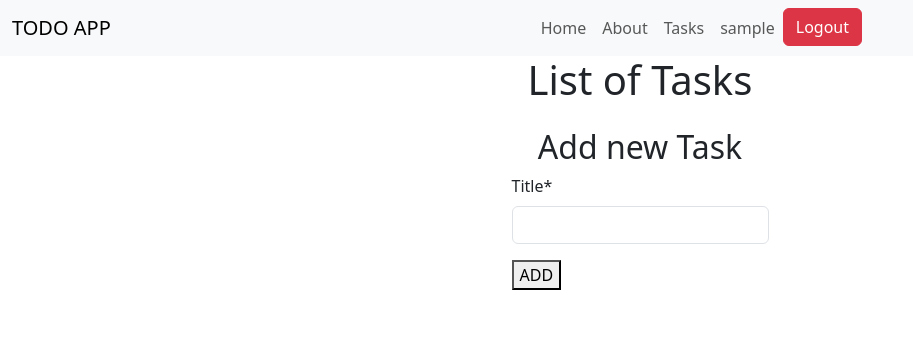
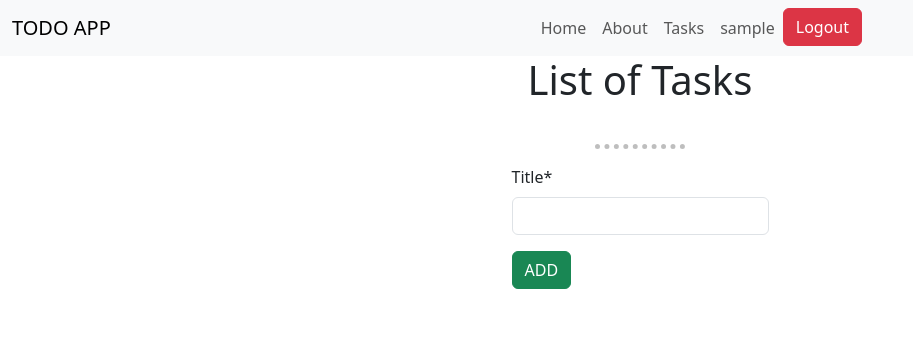
Before and after one commit to koval1off/TODO_LIST_APP, a Django app: page /task/ in a window 1280 px wide. Shown: the top 356 px of the page, without its empty margins (0-913 px from the left). Run offline with Django 4.2, Linux system fonts and the light colour scheme; the visitor is signed in with stand-in values (Sample User, id 1); data that the repository does not hold is empty; parts of the project's set-up code (start-up, migrations or seed data) failed here and were passed over; some libraries are stand-ins or nearby versions.

Commit message:
add bootstrap styling

```diff
--- a/templates/registration/login.html
+++ b/templates/registration/login.html
@@ -7,6 +7,6 @@
     <h2>LogIn</h2>
     <form method="post">{% csrf_token %}
         {{ form|crispy }}
-        <button type="submit">Login</button>
+        <button class="btn btn-success" type="submit">Login</button>
     </form>
 {% endblock content %}
--- a/templates/registration/signup.html
+++ b/templates/registration/signup.html
@@ -7,6 +7,6 @@
     <h2>SignUp</h2>
     <form method="post">{% csrf_token %}
         {{ form|crispy }}
-        <button type="submit">SignUp</button>
+        <button class="btn btn-primary" type="submit">SignUp</button>
     </form>
 {% endblock content %}
--- a/templates/todos/task_confirm_delete.html
+++ b/templates/todos/task_confirm_delete.html
@@ -6,9 +6,8 @@
     <h1>Are you sure you wanna delete task '{{ task.title }}'?</h1>
     <form method="post">{% csrf_token %}
         {{ form|crispy }}
-        <button type="submit">Confirm</button>
+        <button class="btn btn-danger" type="submit">Confirm</button>
+        <button class="btn btn-secondary" href="{% url 'tasks:task_list' %}">Back to Tasks</button>
     </form>
 
-    <a href="{% url 'tasks:task_list' %}">Back to Tasks</a>
-
 {% endblock %}
--- a/templates/todos/task_list.html
+++ b/templates/todos/task_list.html
@@ -7,16 +7,17 @@
     <ul>
         {% for task in tasks %}
             <li>
-                <a href="{% url 'tasks:task_detail' task.pk %}">{{ task.title }}</a>
+                <a class="btn btn-light" href="{% url 'tasks:task_detail' task.pk %}" style="width: 250px;">{{ task.title }}</a>
                 {% if task.is_completed %}(Done){% endif %}
             </li>
         {% endfor %}
     </ul>
 
-    <h2>Add new Task</h2>
+    <hr style="color: black; width: 7%; border: none; border-top: 5px dotted;">
+
     <form method="post" action="{% url 'tasks:task_list' %}">{% csrf_token %}
         {{ create_form|crispy }}
-        <button type="submit">ADD</button>
+        <button class="btn btn-success" type="submit">ADD</button>
     </form>
 
 {% endblock content %}
--- a/templates/todos/task_update.html
+++ b/templates/todos/task_update.html
@@ -6,9 +6,8 @@
     <h1>Edit Task</h1>
     <form method="post">{% csrf_token %}
         {{ form|crispy }}
-        <button type="submit">Save</button>
+        <button class="btn btn-success" type="submit">Save</button>
+        <button class="btn btn-secondary" href="{% url 'tasks:task_list' %}">Back to Tasks</button>
     </form>
 
-    <a href="{% url 'tasks:task_list' %}">Back to Tasks</a>
-
 {% endblock %}
```
Also changed, not shown: templates/todos/task_detail.html (+6 -3 lines).
